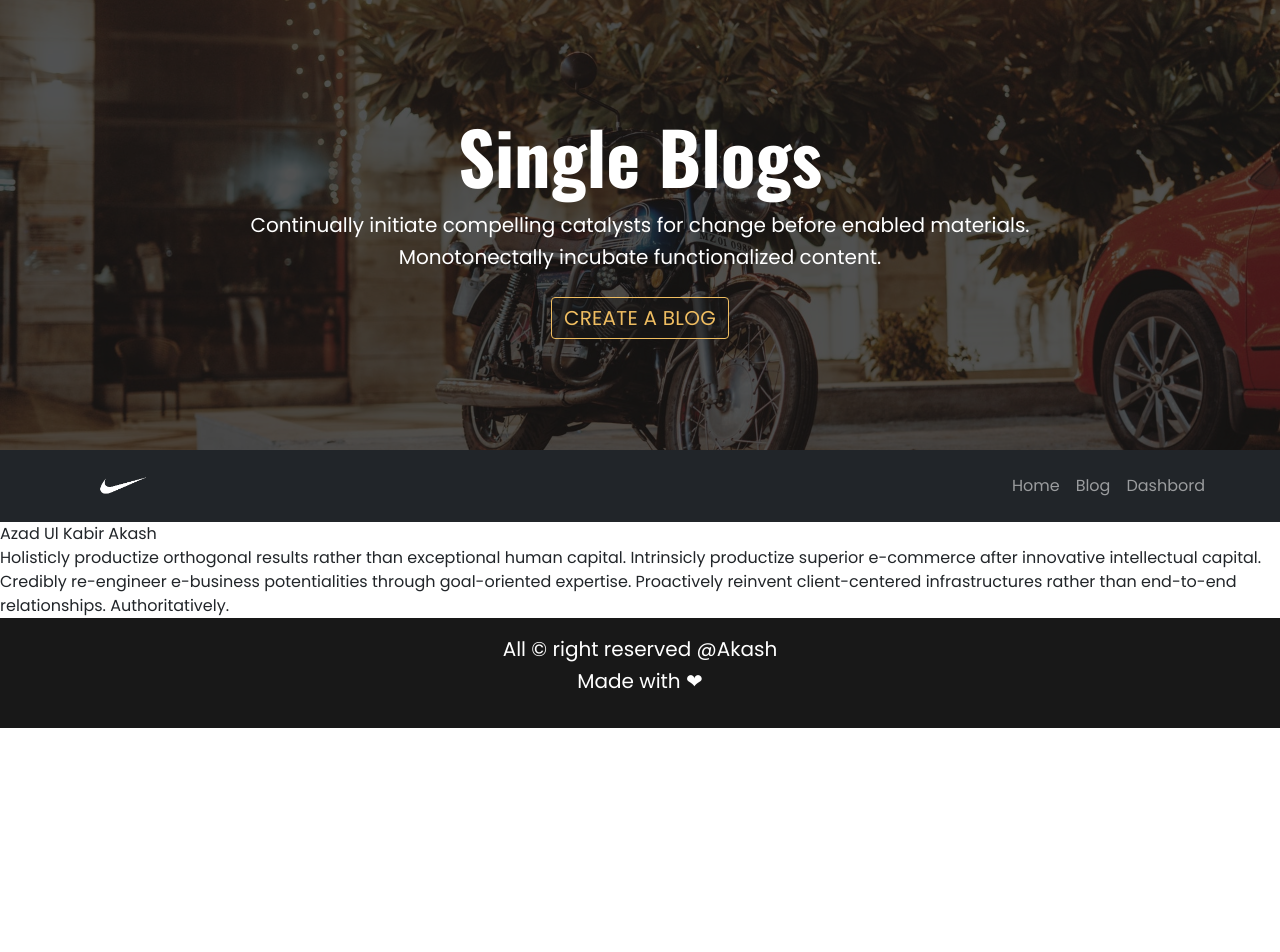
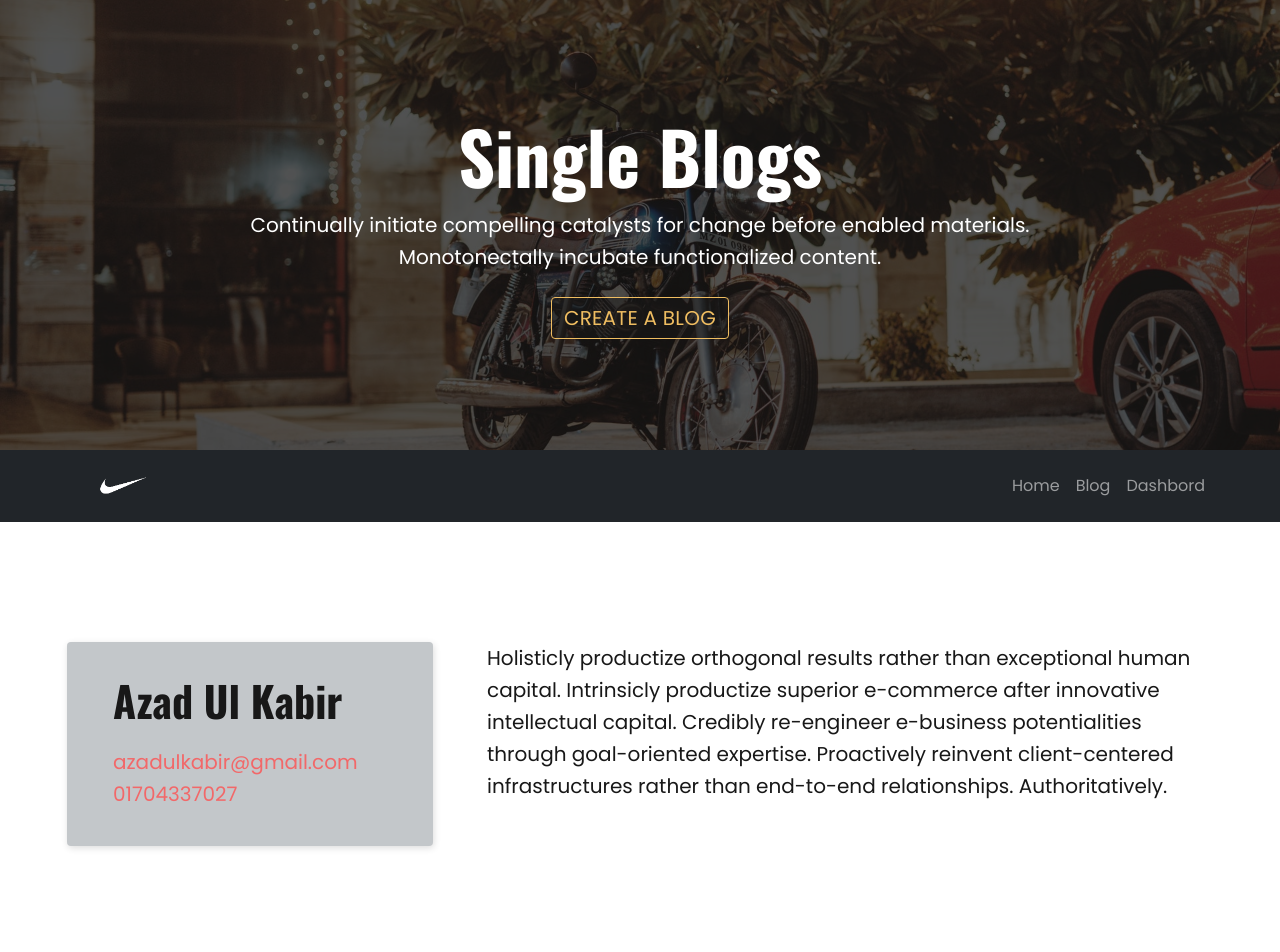
Before and after one commit to azadulkabir455/simple-blog, a React (Create React App) app: page /blog/1 in a window 1280 px wide. Shown: the top 952 px of the page. Before the commit the page ends 800 px from the top, so only its background shows below. Built offline with nearby package versions, Linux system fonts and the light colour scheme; data requests are answered from the project's data file.

Commit message:
Blog and single page design done

```diff
--- a/json-server/db.json
+++ b/json-server/db.json
@@ -1,20 +1,20 @@
 {
   "comments": [
     {
-      "name": "Azad Ul Kabir Akash",
+      "name": "Azad Ul Kabir",
       "email": "azadulkabir@gmail.com",
       "phone": "01704337027",
       "desc": "Holisticly productize orthogonal results rather than exceptional human capital. Intrinsicly productize superior e-commerce after innovative intellectual capital. Credibly re-engineer e-business potentialities through goal-oriented expertise. Proactively reinvent client-centered infrastructures rather than end-to-end relationships. Authoritatively.",
-      "id": 1,
-      "category": "simple"
+      "blogId": 1,
+      "id": 1
     },
     {
       "name": "Anglfy",
+      "email": "angfy@gmail.com",
       "phone": "01704992025",
-      "email": "angfly@gmail.com",
       "desc": "Quickly envisioneer cross-platform resources vis-a-vis error-free deliverables. Compellingly synthesize timely information without resource-leveling e-business. Rapidiously harness world-class process improvements for extensible leadership.",
-      "id": 2,
-      "category": "simple"
+      "blogId": 2,
+      "id": 2
     },
     {
       "name": "Fatusu",
--- a/src/Pages/Blog.jsx
+++ b/src/Pages/Blog.jsx
@@ -106,6 +106,7 @@ const Blog = () => {
                         }
                     </Row>
 
+                    <div className="pagination">
                     <ReactPaginate
                         breakLabel="..."
                         nextLabel=" >"
@@ -116,6 +117,7 @@ const Blog = () => {
                         pageCount={blogPage}
 
                     />
+                    </div>
                 </Container>
             </div>
             <Globalfooter />
--- a/src/Pages/EditDeleteBlog.jsx
+++ b/src/Pages/EditDeleteBlog.jsx
@@ -23,7 +23,7 @@ const Editdeleteblog = () => {
 
     useEffect(() => {
         getBlogs();
-    }, [blogItems]);
+    }, [blogItems,blogs]);
 
     const getBlogs = () => {
         fetch(`http://localhost:3001/comments?_page=1&_limit=${blogItems}`).then((res) => {
@@ -84,7 +84,8 @@ const Editdeleteblog = () => {
                                     </Card>
                                 )
                             }
-                            <ReactPaginate
+                           <div className="pagination">
+                           <ReactPaginate
                                 breakLabel={"..."}
                                 nextLabel={">>"}
                                 previousLabel={"<<"}
@@ -93,6 +94,7 @@ const Editdeleteblog = () => {
                                 pageRangeDisplayed={3}
                                 onPageChange={paginateHandler}
                             />
+                           </div>
                         </Col>
                     </Row>
                 </Container>
--- a/src/Pages/SingleBlog.jsx
+++ b/src/Pages/SingleBlog.jsx
@@ -1,7 +1,9 @@
 import React, { useState, useEffect } from 'react';
+import { Card, Col, Row } from 'react-bootstrap';
 import { useParams } from 'react-router-dom';
 import Globalfooter from '../Globals/Footers/globalFooter';
 import Globalheaders from '../Globals/Headers/GlobalHeaders';
+import "../Resourse/Css/singlblog.scss"
 
 const Singelblog = () => {
     const { id } = useParams();
@@ -15,17 +17,35 @@ const Singelblog = () => {
 
             })
         })
+    },[blogs])
 
-
-    })
     return (
         <>
             <Globalheaders
                 title="Single Blogs"
                 desc="Continually initiate compelling catalysts for change before enabled materials. Monotonectally incubate functionalized content."
             />
-            {blogs.name} <br />
-            {blogs.desc}
+            <div className="singleBlog">
+                <div className="container">
+                    <Row>
+                        <Col xs={4}>
+                            <Card>
+                                <Card.Body>
+                                    {/* <h2>{blogs.name.charAt(0)}</h2> */}
+                                    <div className="contact">
+                                        <h3>{blogs.name}</h3>
+                                        <span>{blogs.email}</span>
+                                        <span>{blogs.phone}</span>
+                                    </div>
+                                </Card.Body>
+                            </Card>
+                        </Col>
+                        <Col xs={8}>
+                            <p>{blogs.desc}</p>
+                        </Col>
+                    </Row>
+                </div>
+            </div>
             <Globalfooter />
         </>
     );
--- a/src/Resourse/Css/global.scss
+++ b/src/Resourse/Css/global.scss
@@ -128,3 +128,41 @@ background-color: $coldGray;
         line-height: 24px;
     }
 }
+
+// Pagination CSS
+
+.pagination {
+    display:flex;
+    justify-content: center;
+    margin-top:60px;
+    ul {
+        list-style: none;
+        padding:0;
+        margin:0;
+        display: flex;
+        li {
+            padding: 8px 16px;
+            margin: 0 3px;
+            background-color: $ronchy;
+            @include bodyText;
+            transition: all .3s linear;
+            color: $emperor;
+            cursor:pointer;
+            &:hover:not(.disabled) {
+                background-color: $froly;
+            }
+            a {
+                text-decoration: none;
+                color: inherit;
+                cursor:inherit;
+            }
+        }
+        .selected {
+            background-color: $froly;
+        }
+        .disabled {
+            background-color: lighten($ronchy, 10);
+            cursor: not-allowed;
+        }
+    }
+}
--- /dev/null
+++ b/src/Resourse/Css/singlblog.scss
@@ -0,0 +1,38 @@
+@import "../Css/global.scss";
+
+.singleBlog {
+    padding: 120px 0;
+    .card {
+        background-color: $silverSand;
+        border-radius: 4px;
+        border:none;
+        box-shadow: 1px 2px 7px #ddd;
+        h2 {
+            padding: 40px 65px;
+            border-radius: 100px;
+            background-color: $ronchy;
+            display: inline-block;
+            @include h2;
+            color: $coldGray;
+        }
+        .contact {
+            padding: 10px 20px 20px 30px;
+            h3 {
+                @include h3;
+                margin: 8px 0 22px;
+                color: $emperor;
+            }
+            span {
+                display: block;
+                @include bodyText;
+                color: $froly;
+            }
+        }
+    }
+    p {
+        @include bodyText;
+        color: $emperor;
+        padding-left: 30px;
+    }
+
+}
```
